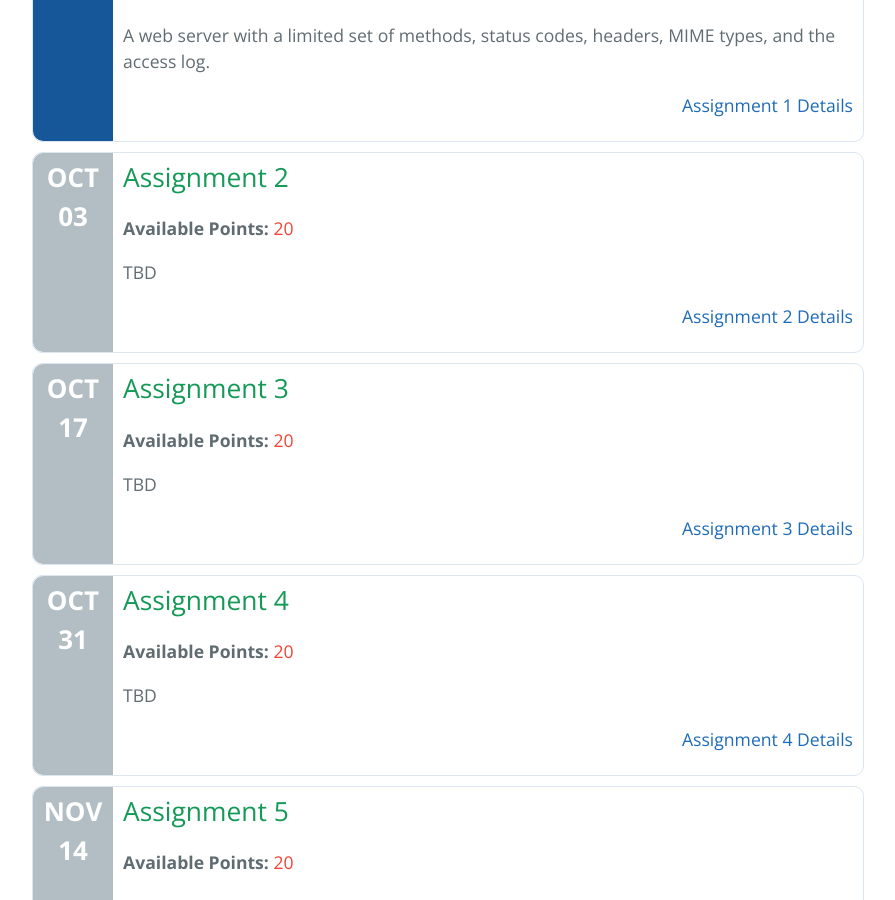
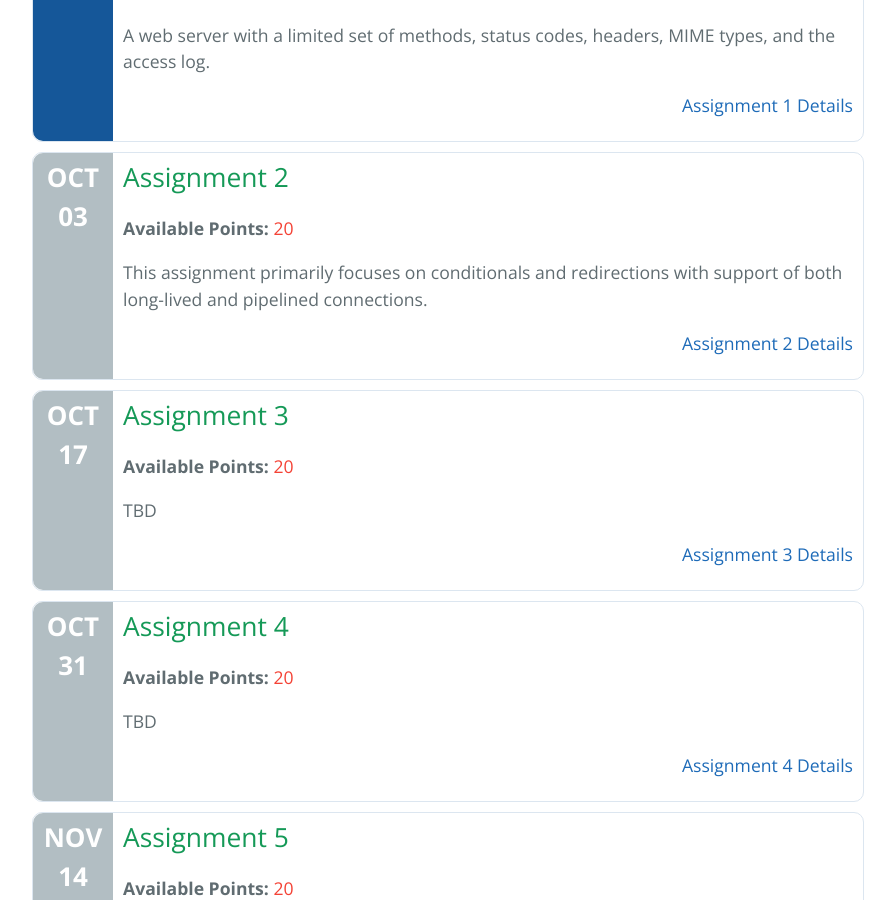
Before and after one commit to cs531-f19/cs531-f19.github.io, a Jekyll site: the page built from assignments.md, in a window 1280 px wide and 900 px high, scrolled down 583 px. Shown: the whole window, without its empty margins (192-1087 px from the left). Built offline with Jekyll 4.4.1, drawn with Linux system fonts in a browser that asks for light colours; the repository's description, which GitHub fills in, is left out.

Commit message:
Add brief description of Assignment 2

```diff
--- a/_data/assignments.yml
+++ b/_data/assignments.yml
@@ -25,7 +25,7 @@
   points: 20
   featured: true
 - title: Assignment 2
-  description: TBD
+  description: This assignment primarily focuses on conditionals and redirections with support of both long-lived and pipelined connections.
   date: 2019-10-03
   points: 20
 - title: Assignment 3
```
